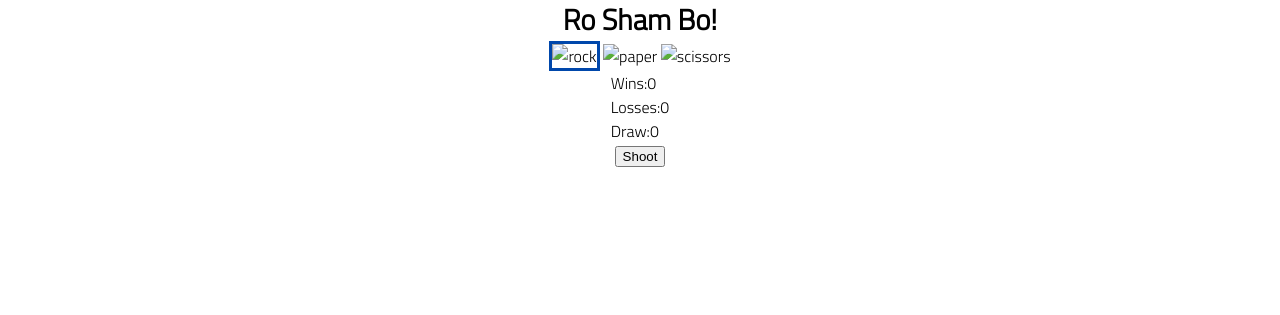
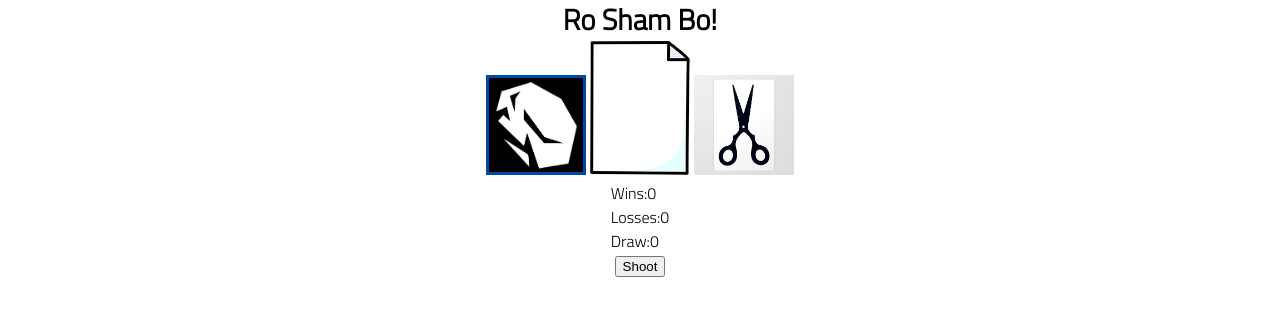
Before and after one commit to jeffIrvine/lab-03-rock-paper-scissors, a plain HTML site: page index.html in a window 1280 px wide. Shown: the part 273-588 px from the top of the page. Drawn offline with Linux system fonts and the light colour scheme; the site is published under a folder, as on GitHub Pages, so addresses that start at the root find nothing.

Commit message:
asset issue

```diff
--- a/index.html
+++ b/index.html
@@ -28,17 +28,17 @@
             <div>
                 <label>
                     <input type="radio" name="weapon" value="rock" checked >
-                    <img src="/assets/rock.png" alt="rock" width="100px" />
+                    <img src="assets/rock.png" alt="rock" width="100px">
                 </label>
 
                 <label>
                     <input type="radio" name="weapon" value="paper" >
-                    <img src="/assets/paper.png" alt="paper" width="100px" />
+                    <img src="assets/paper.png" alt="paper" width="100px">
                 </label>
 
                 <label>
                     <input type="radio" name="weapon" value="scissors" >
-                    <img src="/assets/scissors.jpg" alt="scissors" width="100px" />
+                    <img src="assets/scissors.jpg" alt="scissors" width="100px">
                 </label>
 
             </div>
```
